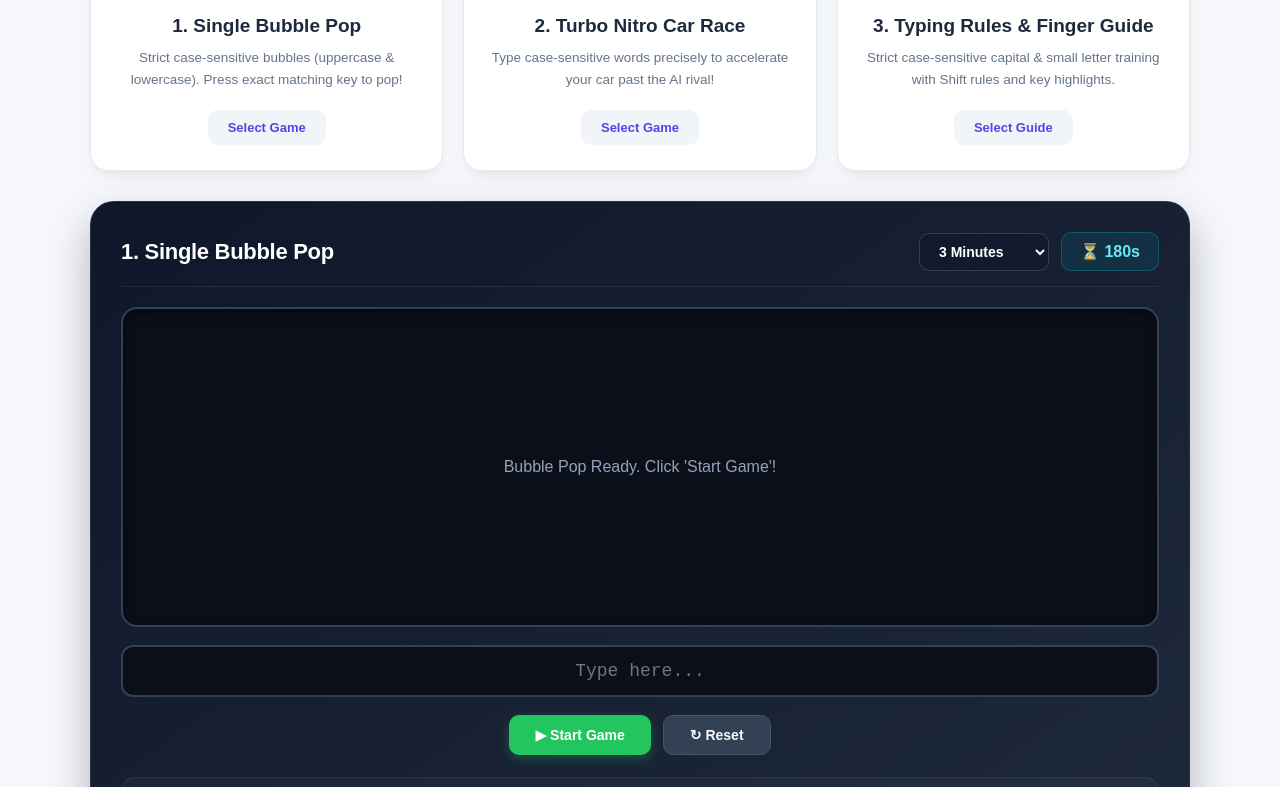
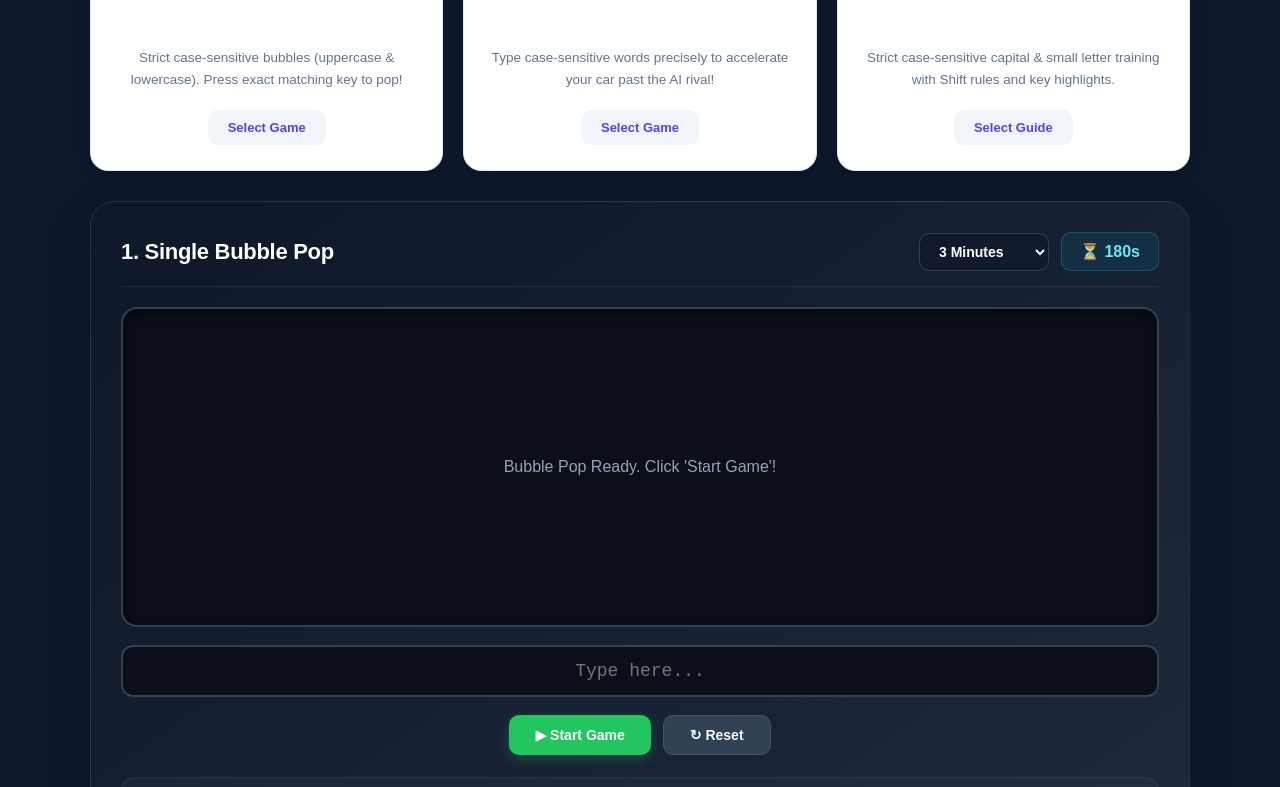
Before and after one commit to anilgpt738/English-Typing-Test, a plain HTML site: page games.html in a window 1280 px wide. Shown: the part 303-1090 px from the top of the page. Drawn offline with Linux system fonts and the light colour scheme.

Commit message:
Update games.html

```diff
--- a/games.html
+++ b/games.html
@@ -4,7 +4,7 @@
 <head>
 <script>
     (function() {
-        const savedTheme = localStorage.getItem("theme") || "light";
+        const savedTheme = localStorage.getItem("theme") || "dark";
         document.documentElement.setAttribute("data-theme", savedTheme);
     })();
 </script>
```
